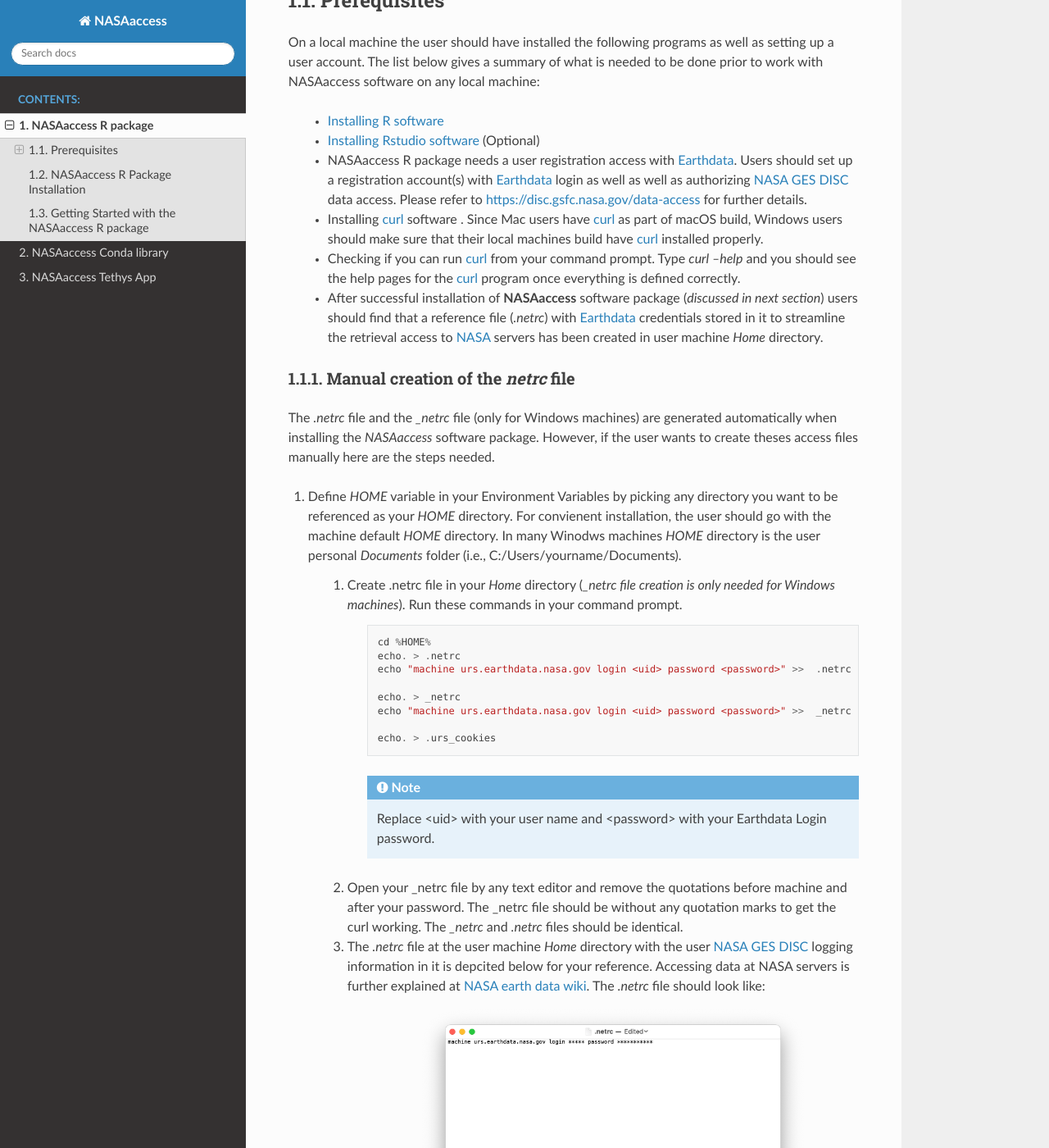
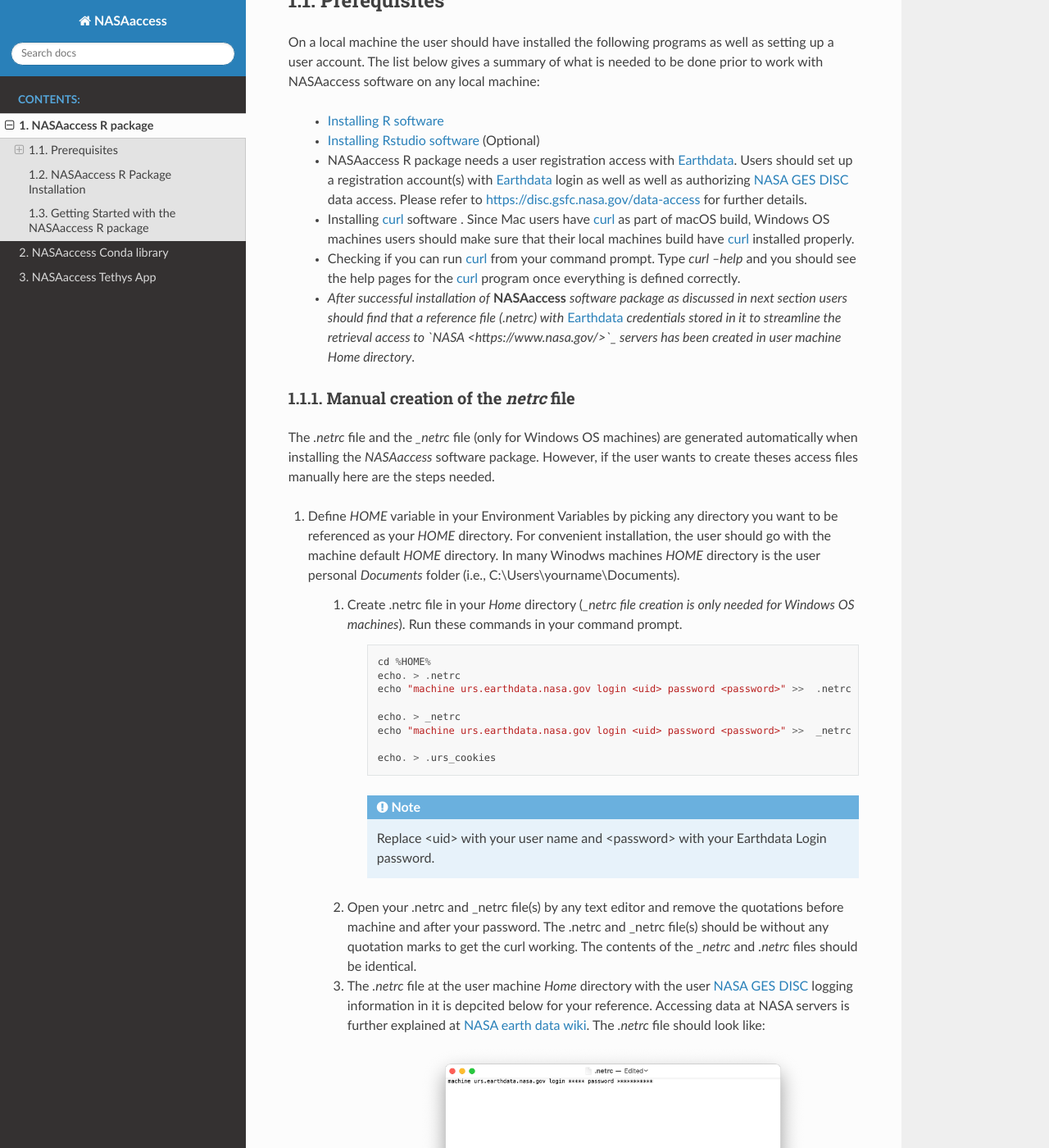
Before and after one commit to imohamme/NASAaccess, a Sphinx documentation site: the page built from docs/nasaaccess_R.rst, in a window 1280 px wide and 1400 px high, scrolled down 220 px. Shown: the whole window at 82% size. Built offline with Sphinx 7.4.7 and the Read the Docs theme 2.0.0, drawn with Linux system fonts in a browser that asks for light colours; some of the changed text lies outside the part shown.

Commit message:
adding read the doc 124

```diff
--- a/docs/nasaaccess_R.rst
+++ b/docs/nasaaccess_R.rst
@@ -21,11 +21,11 @@
 
   * NASAaccess R package needs a user registration access with `Earthdata <https://earthdata.nasa.gov/>`_. Users should set up a registration account(s) with `Earthdata <https://earthdata.nasa.gov/>`_ login as well as well as authorizing `NASA <https://www.nasa.gov/>`_ `GES DISC <https://disc.gsfc.nasa.gov/>`_ data access.  Please refer to https://disc.gsfc.nasa.gov/data-access for further details.
 
-  * Installing `curl <https://curl.se/>`_ software .  Since Mac users have `curl <https://curl.se/>`_ as part of macOS build, Windows users should make sure that their local machines build have `curl <https://curl.se/>`_ installed properly.
+  * Installing `curl <https://curl.se/>`_ software .  Since Mac users have `curl <https://curl.se/>`_ as part of macOS build, Windows OS machines users should make sure that their local machines build have `curl <https://curl.se/>`_ installed properly.
 
   * Checking if you can run `curl <https://curl.se/>`_ from your command prompt.  Type `curl --help` and you should see the help pages for the `curl <https://curl.se/>`_ program once everything is defined correctly.
 
-  * After successful installation of **NASAaccess** software package (*discussed in next section*) users should find that a reference file (*.netrc*) with `Earthdata <https://earthdata.nasa.gov/>`_ credentials stored in it to streamline the retrieval access to `NASA <https://www.nasa.gov/>`_ servers has been created in user machine *Home* directory.
+  * *After successful installation of* **NASAaccess** *software package as discussed in next section users should find that a reference file* *(.netrc) with* `Earthdata <https://earthdata.nasa.gov/>`_ *credentials stored in it to streamline the retrieval access to `NASA <https://www.nasa.gov/>`_ servers has been created in user machine Home directory*.
 
 
 
@@ -34,12 +34,12 @@
 Manual creation of the *netrc* file
 ====================================
 
-The *.netrc* file and the *_netrc* file (only for Windows machines) are generated automatically when installing the *NASAaccess* software package. However, if the user wants to create theses access files manually here are the steps needed.
+The *.netrc* file and the *_netrc* file (only for Windows OS machines) are generated automatically when installing the *NASAaccess* software package. However, if the user wants to create theses access files manually here are the steps needed.
 
 
-#. Define `HOME` variable in your Environment Variables by picking any directory you want to be referenced as your `HOME` directory. For convienent installation, the user should go with the machine default `HOME` directory. In many Winodws machines `HOME` directory is the user personal `Documents` folder (i.e., C:\/Users\/yourname\/Documents).
+#. Define `HOME` variable in your Environment Variables by picking any directory you want to be referenced as your `HOME` directory. For convenient installation, the user should go with the machine default `HOME` directory. In many Winodws machines `HOME` directory is the user personal `Documents` folder (i.e., C:\\Users\\yourname\\Documents).
 
-    #. Create .netrc file in your `Home` directory (*_netrc file creation is only needed for Windows machines*). Run these commands in your command prompt.
+    #. Create .netrc file in your `Home` directory (*_netrc file creation is only needed for Windows OS machines*). Run these commands in your command prompt.
 
           ::
 
@@ -60,7 +60,7 @@
                   Replace <uid> with your user name and <password> with your Earthdata Login password.
 
 
-    #. Open your _netrc file by any text editor and remove the quotations before machine and after your password. The _netrc file should be without any quotation marks to get the curl working. The `_netrc` and `.netrc` files should be identical.
+    #. Open your .netrc and _netrc file(s) by any text editor and remove the quotations before machine and after your password. The .netrc and _netrc file(s) should be without any quotation marks to get the curl working. The contents of the `_netrc` and `.netrc` files should be identical.
 
 
 
@@ -79,11 +79,11 @@
                   In your *.netrc* file <uid> is your user name and <password> is your Earthdata Login password.
 
 
-    #. For Windows users the `NASA <https://www.nasa.gov/>`_ `GES DISC <https://disc.gsfc.nasa.gov/>`_ logging information should be saved in a file *\_netrc* identical to the *.netrc* file explained above.
+    #. For Windows OS machines user the `NASA <https://www.nasa.gov/>`_ `GES DISC <https://disc.gsfc.nasa.gov/>`_ logging information should be saved in a file *\_netrc* identical to the *.netrc* file explained above.
 
 
-Curl installation on Windows
-=============================
+Curl installation on Windows OS machines
+=========================================
 
 Here are some instructions that might help in installing curl on Windows OS machines:
 
@@ -109,7 +109,9 @@
 
 
           library(devtools)
+
           install_github("nasa/NASAaccess", build_vignettes = TRUE)
+
           library(NASAaccess)
 
 
```
Also changed, not shown: docs/nasaaccess_python.rst (+4 -4 lines), 8 other files.
